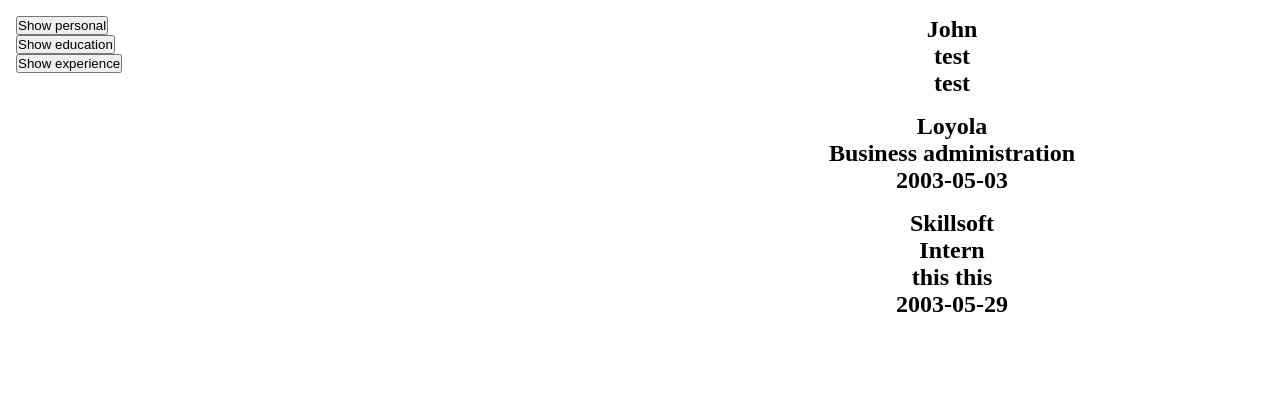
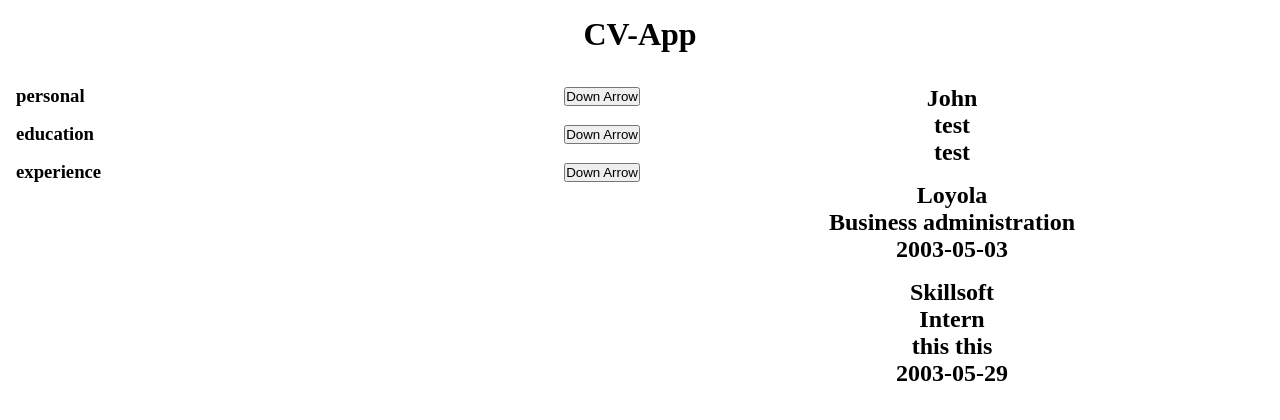
Before and after one commit to Baguirre03/cv-app, a React (Vite) app: page / in a window 1280 px wide. Shown: the top 420 px of the page. Built offline with nearby package versions, Linux system fonts and the light colour scheme.

Commit message:
basic styling

```diff
--- a/src/allSections.jsx
+++ b/src/allSections.jsx
@@ -77,13 +77,18 @@ export default function AllInformation() {
   }
 
   return (
-    <div className="container">
+    <>
+      <h1 className="title">CV-App</h1>
+      <div className="display-container">
         <Display className="inputs">
           <Dropdown section="personal">
             <General onChange={handleName} values={personal}></General>
           </Dropdown>
           <Dropdown section="education">
-          <Education onChange={handleEducation} values={education}></Education>
+            <Education
+              onChange={handleEducation}
+              values={education}
+            ></Education>
           </Dropdown>
           <Dropdown
             section="experience"
@@ -105,5 +110,6 @@ export default function AllInformation() {
           <ExperienceDisplay values={experience}></ExperienceDisplay>
         </Display>
       </div>
+    </>
   );
 }
--- a/src/dropDown.jsx
+++ b/src/dropDown.jsx
@@ -8,7 +8,7 @@ export default function Dropdown({
   length,
 }) {
   const [dropped, editDropped] = useState(false);
-  let capped = length >= 3;
+  const capped = length >= 3;
 
   function handleDrop() {
     return dropped ? editDropped(false) : editDropped(true);
@@ -25,16 +25,22 @@ export default function Dropdown({
   }
 
   return dropped ? (
-    <div>
-      <button onClick={handleDrop}>Collapse {section}</button>
+    <div className="shown-form">
+      <div className="top">
+        <h3>{section}</h3>
+        <button onClick={handleDrop} className="collapse">
+          Arrow-two
+        </button>
+      </div>
       <div>
         {children} <Experience></Experience>
       </div>
       <ExperienceCap></ExperienceCap>
     </div>
   ) : (
-    <div>
-      <button onClick={handleDrop}>Show {section}</button>
+    <div className="drop-down">
+      <h3>{section}</h3>
+      <button onClick={handleDrop}>Down Arrow</button>
     </div>
   );
 }
--- a/src/style.css
+++ b/src/style.css
@@ -3,23 +3,33 @@
     margin: 0;
 }
 
-.container {
+.title {
+    display: flex;
+    align-content: center;
+    justify-content: center;
+    padding: 1rem;
+}
+
+.display-container {
     display: flex;
     justify-content: space-between;
     padding: 1rem;
 }
 
 .inputs {
+    display: flex;
+    flex-direction: column;
     width: 50%;
+    gap: 1rem;
 }
 
 .resume {
+    width: 50%;
     display: flex;
     flex-direction: column;
     gap: 1rem;
     justify-content: center;
     align-items: center;
-    width: 50%;
 }
 
 section {
@@ -34,3 +44,27 @@ form {
     display: grid;
     grid-template-columns: 1fr 1fr;
 }
+
+.drop-down {
+    display: flex;
+    width: 100%;
+    align-items: center;
+    justify-content: space-between;
+}
+
+.shown-form {
+    display: flex;
+    flex-direction: column;
+    border: 1px solid black;
+    padding: 5px;
+}
+
+.top {
+    display: flex;
+    justify-content: space-between;
+}
+
+.collapse {
+    width: max-content;
+    align-self: flex-end;
+}
```
Lines whose indentation alone changed are shown as unchanged.
